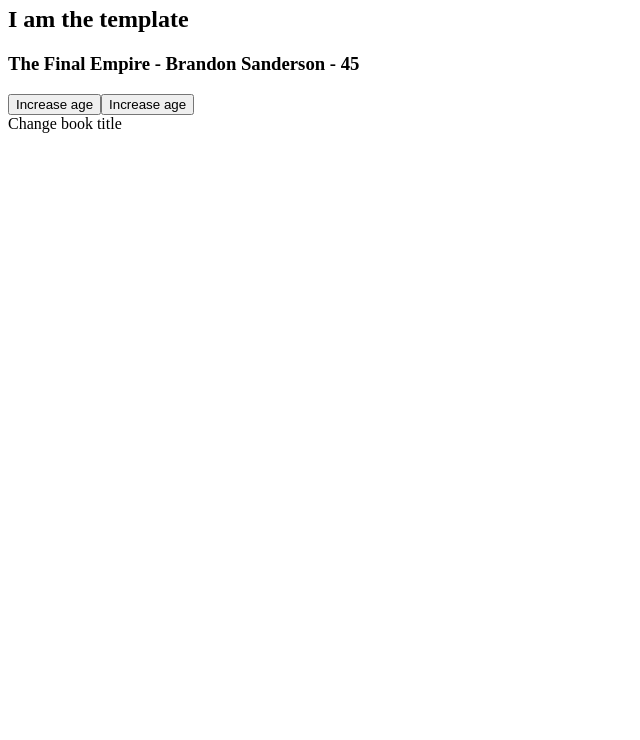
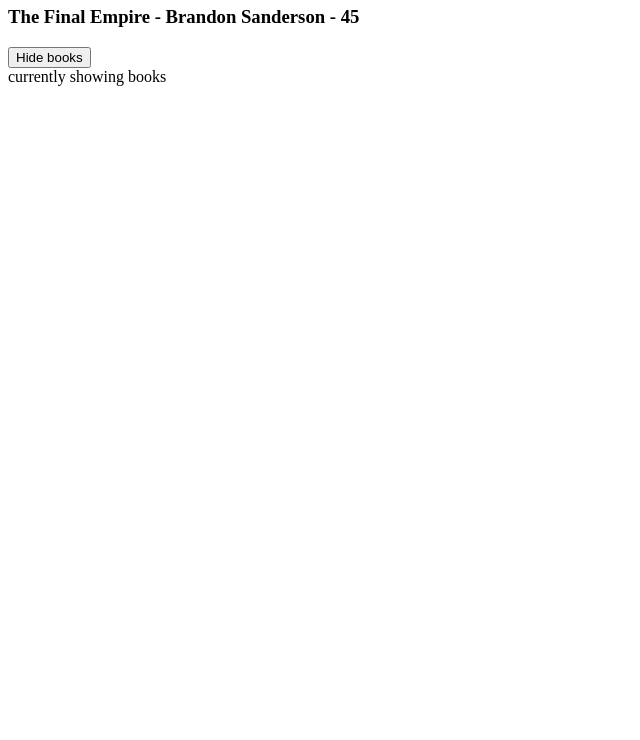
Before and after one commit to junery115/learnvue, a plain HTML site: page index.html in a window 1280 px wide. Shown: the part 60-800 px from the top of the page, without its empty margins (0-640 px from the left). Drawn offline with nearby package versions, Linux system fonts and the light colour scheme.

Commit message:
worked on conditional rendering v-if, v-else, v-show

```diff
--- a/app.js
+++ b/app.js
@@ -3,6 +3,7 @@
     //data templates (the code below with data(){} is a short way of creating a function inside an object)
     data(){
         return {
+            showBooks : true,
             title: 'The Final Empire',
             author: 'Brandon Sanderson',
             age: 45
@@ -10,13 +11,11 @@
     },
     //methods functions or methods
     methods: {
-        changeTitle(title){
-            // this.title = 'Words of Radiance'
-            // this.title = 'Words of Radiance'
-            this.title = title
+            toggleShowBooks(){
+                this.showBooks = !this.showBooks
+            }
+        }
 
-        }
-    }
 })
 
 app.mount('#app')
--- a/index.html
+++ b/index.html
@@ -10,13 +10,18 @@
     <h1>Learning Vue :) </h1>
 
     <div id="app">
-        <h2>I am the template</h2>
-        <h3>{{title}} - {{author}} - {{age}}</h3>
+        <div v-if="showBooks">
+            <h3>{{title}} - {{author}} - {{age}}</h3>
+        </div>
+        <button @click="toggleShowBooks">
+            <span v-if="showBooks">Hide books</span>
+            <!-- <span v-if="!showBooks">Show books</span> -->
+            <span v-else>Show books</span>
+        </button>
 
-        <button v-on:click="age++">Increase age</button>
-        <button v-on:click="age--">Increase age</button>
-        <!-- <div @click="changeTitle()">Change book title</div> -->
-        <div @click="changeTitle('Oathbringer')">Change book title</div>
+            <!-- when we use this it only uses css to hide the elt, but above it
+            actually removes the elt from the dom -->
+        <div v-show="showBooks">currently showing books</div>
 
     </div>
 
```
